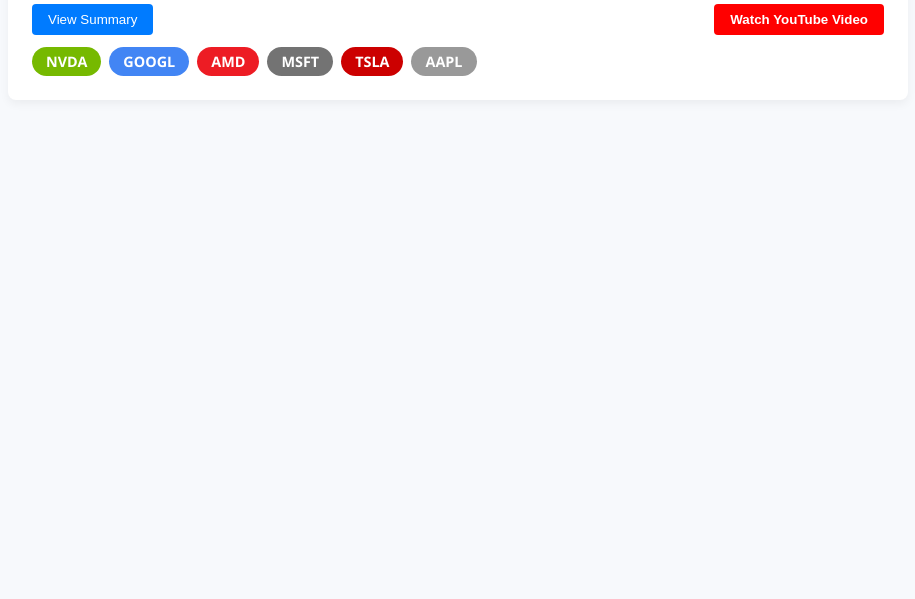
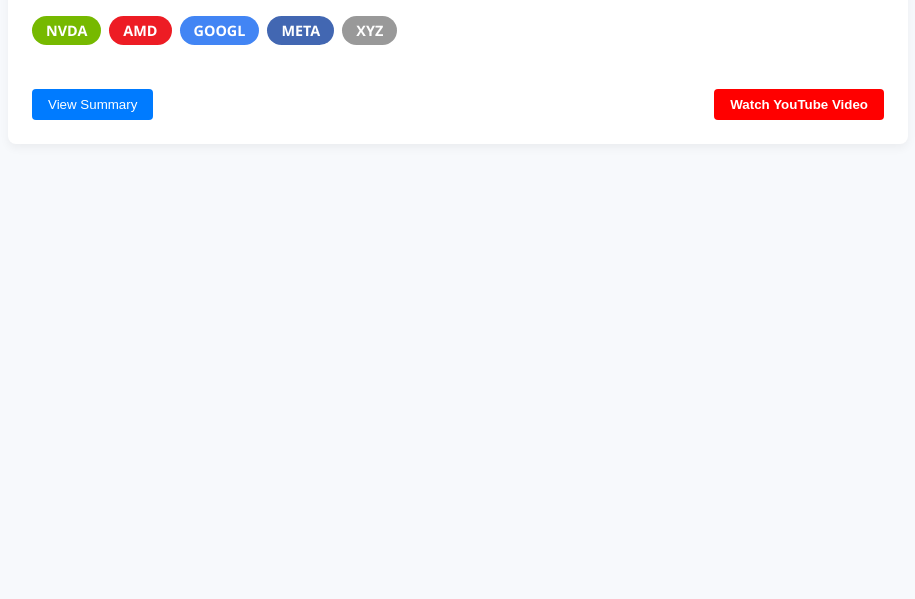
Before and after one commit to DivyanHirasen/youtube-video-summariser, a plain HTML site: page website/index.html in a window 1280 px wide. Shown: the part 201-800 px from the top of the page, without its empty margins (182-1097 px from the left). Drawn offline with nearby package versions, Linux system fonts and the light colour scheme.

Commit message:
Update html to be repeatable

```diff
--- a/index.html
+++ b/website/index.html
@@ -133,56 +133,47 @@
     </style>
   </head>
   <body>
-    <h1>📺 Div's Stock News Summaries</h1>
+    <h1>📺 Divyan's Stock News Summaries</h1>
 
-    <div class="summary">
+    <div
+      class="summary"
+      data-summary-path="transcriptions/UC5cEHfCr6WOE1R1zcohd1IA/uaTFbpd1w-A/summary_uaTFbpd1w-A.txt"
+      data-tags-path="transcriptions/UC5cEHfCr6WOE1R1zcohd1IA/uaTFbpd1w-A/tags.txt"
+    >
       <div class="summary-header">
         <h2>Nvidia Summary</h2>
-        <p class="date-added">
-          Added: <span id="date-added-1">2025-06-28</span>
-        </p>
+        <p class="date-added">Added: <span>2025-06-28</span></p>
       </div>
 
-      <!-- Summary toggle button -->
-      <button
-        class="toggle-btn"
-        onclick="loadSummary(this, 'transcriptions/UC5cEHfCr6WOE1R1zcohd1IA/1zlHO7KqGKQ/summary_1zlHO7KqGKQ.txt')"
-      >
-        View Summary
-      </button>
+      <div class="tags-row"></div>
 
-      <!-- Link to original YouTube video -->
+      <br /><br />
+
+      <button class="toggle-btn">View Summary</button>
+      <div class="summary-details"></div>
+
       <button
         class="youtube-btn"
         onclick="window.open('https://www.youtube.com/watch?v=1zlHO7KqGKQ', '_blank')"
       >
         Watch YouTube Video
       </button>
-
-      <!-- Container for loaded summary -->
-      <div class="summary-details"></div>
-
-      <!-- Tags container -->
-      <div class="tags-row">
-        <span class="tag" data-symbol="NVDA">NVDA</span>
-        <span class="tag" data-symbol="GOOGL">GOOGL</span>
-        <span class="tag" data-symbol="AMD">AMD</span>
-        <span class="tag" data-symbol="MSFT">MSFT</span>
-        <span class="tag" data-symbol="TSLA">TSLA</span>
-        <span class="tag" data-symbol="AAPL">AAPL</span>
-      </div>
     </div>
 
     <!-- Repeat .summary blocks for more videos -->
     <script src="https://cdn.jsdelivr.net/npm/marked/marked.min.js"></script>
 
     <script>
-      function toggle(btn) {
-        const details = btn.nextElementSibling;
-        const isVisible = details.style.display === "block";
-        details.style.display = isVisible ? "none" : "block";
-        btn.textContent = isVisible ? "View Summary" : "Hide Summary";
-      }
+      const TAG_COLORS = {
+        NVDA: "#76b900",
+        GOOGL: "#4285f4",
+        AMD: "#ed1c24",
+        MSFT: "#737373",
+        TSLA: "#cc0000",
+        AAPL: "#999999",
+        META: "#4267B2",
+        OPTN: "#6f42c1",
+      };
 
       function loadSummary(btn, filePath) {
         const container = btn.nextElementSibling;
@@ -199,16 +190,59 @@
         fetch(filePath)
           .then((response) => response.text())
           .then((text) => {
-            // Use marked.js to convert markdown to HTML
             container.innerHTML = marked.parse(text);
             container.style.display = "block";
             btn.textContent = "Hide Summary";
           })
           .catch((error) => {
+            console.error("Failed to load summary:", error);
             container.textContent = "❌ Error loading summary.";
             container.style.display = "block";
           });
       }
+
+      function loadTagsFromText(container, filePath) {
+        fetch(filePath)
+          .then((res) => res.text())
+          .then((text) => {
+            let symbols;
+            try {
+              symbols = JSON.parse(text.trim());
+            } catch (e) {
+              console.error("Tag file is not valid JSON:", text);
+              return;
+            }
+            symbols.forEach((symbol) => {
+              const tag = document.createElement("span");
+              tag.className = "tag";
+              tag.textContent = symbol;
+              tag.style.backgroundColor = TAG_COLORS[symbol] || "#999999";
+              container.appendChild(tag);
+            });
+          })
+          .catch((err) => {
+            console.error("Error loading tags:", err);
+          });
+      }
+
+      function toggle(btn) {
+        const details = btn.nextElementSibling;
+        const isVisible = details.style.display === "block";
+        details.style.display = isVisible ? "none" : "block";
+        btn.textContent = isVisible ? "View Summary" : "Hide Summary";
+      }
+
+      document.addEventListener("DOMContentLoaded", () => {
+        document.querySelectorAll(".summary").forEach((block) => {
+          const summaryPath = block.dataset.summaryPath;
+          const tagsPath = block.dataset.tagsPath;
+          const toggleBtn = block.querySelector(".toggle-btn");
+          const tagsContainer = block.querySelector(".tags-row");
+
+          toggleBtn.onclick = () => loadSummary(toggleBtn, summaryPath);
+          loadTagsFromText(tagsContainer, tagsPath);
+        });
+      });
     </script>
   </body>
 </html>
```
Also changed, not shown: website/transcriptions/UC5cEHfCr6WOE1R1zcohd1IA/uaTFbpd1w-A/raw_uaTFbpd1w-A.txt (added), website/transcriptions/UC5cEHfCr6WOE1R1zcohd1IA/uaTFbpd1w-A/summary_uaTFbpd1w-A.txt (added), website/transcriptions/UC5cEHfCr6WOE1R1zcohd1IA/uaTFbpd1w-A/tags.txt (added), 2 other files.
